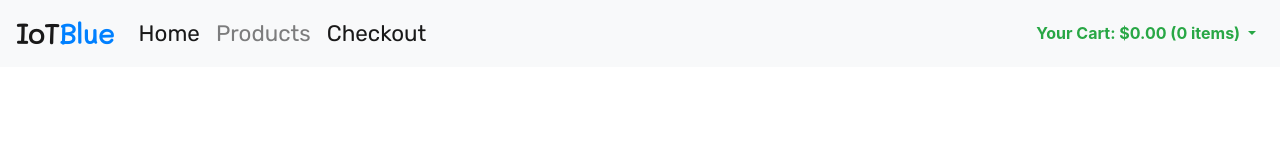
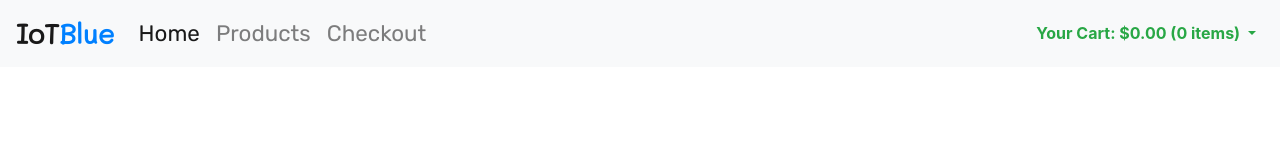
Before and after one commit to Zedat/baianat-e-commerce-angular, an Angular app: page /homepage in a window 1280 px wide. Shown: the top 160 px of the page. Built offline with nearby package versions, Linux system fonts and the light colour scheme.

Commit message:
fixing nav

```diff
--- a/src/app/components/homepage/nav/nav.component.html
+++ b/src/app/components/homepage/nav/nav.component.html
@@ -23,7 +23,7 @@
             </a>
           </li>
           <li class="nav-item">
-            <a class="nav-link active" id="navTitle"
+            <a class="nav-link" id="navTitle"
                 [routerLink]="['/checkout']">
               Checkout
             </a>
```
